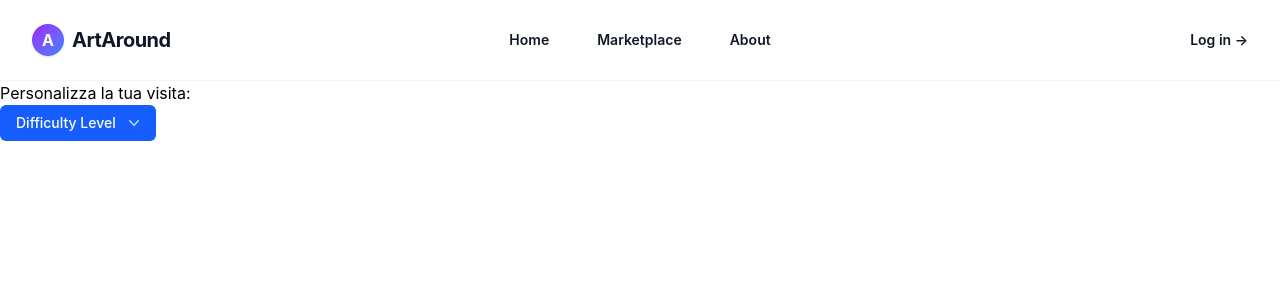
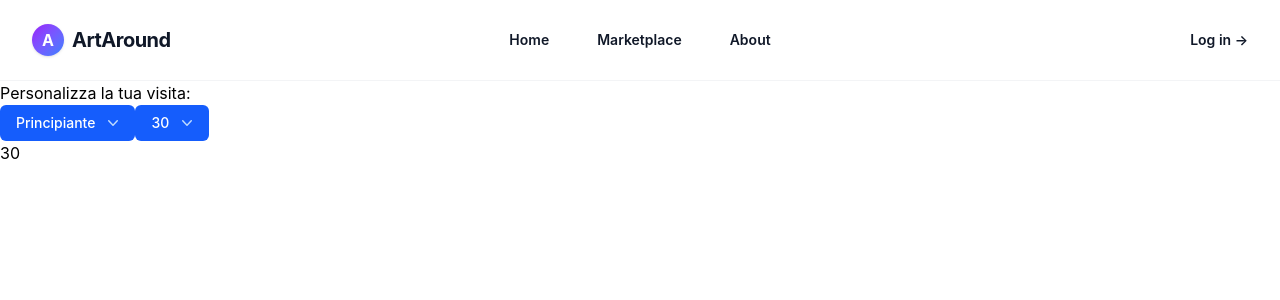
Before and after one commit to Tostapane/ArtAround, a Vue app in the folder navigator/: page / in a window 1280 px wide. Shown: the top 300 px of the page. Built offline with nearby package versions, Linux system fonts and the light colour scheme.

Commit message:
selection component

```diff
--- a/navigator/src/App.vue
+++ b/navigator/src/App.vue
@@ -1,12 +1,12 @@
 <script setup lang="ts">
-import DropDownMenu from './components/DropDownMenu.vue'
 import Header from './components/Header.vue'
+import Selector from './components/selection/Selector.vue';
+
 </script>
 
 <template>
   <Header />
-  <h2>Personalizza la tua visita:</h2>
-  <DropDownMenu />
+  <Selector />
   <main class="p-8">
   </main>
 </template>
--- a/navigator/src/components/DropDownMenu.vue
+++ b/navigator/src/components/selection/DropDownMenu.vue
@@ -1,12 +1,19 @@
 <script setup lang="ts">
-import { Menu, MenuButton, MenuItems, MenuItem } from '@headlessui/vue'
+  import { Menu, MenuButton, MenuItems, MenuItem } from '@headlessui/vue'
+  defineProps<{
+    label: string | number;
+    items: string[] | number[];
+  }>();
+  const emit = defineEmits<{
+    selected: [value: string | number];
+  }>()
 </script>
 
 <template>
   <Menu as="div" class="relative inline-block text-left">
     <div>
       <MenuButton class="menu-btn">
-        Difficulty Level
+        {{ label }}
         <svg class="ml-2 -mr-1 h-5 w-5 text-blue-200 hover:text-blue-100" viewBox="0 0 20 20" fill="currentColor" aria-hidden="true">
           <path fill-rule="evenodd" d="M5.23 7.21a.75.75 0 011.06.02L10 11.168l3.71-3.938a.75.75 0 111.08 1.04l-4.25 4.5a.75.75 0 01-1.08 0l-4.25-4.5a.75.75 0 01.02-1.06z" clip-rule="evenodd" />
         </svg>
@@ -23,19 +30,11 @@ import { Menu, MenuButton, MenuItems, MenuItem } from '@headlessui/vue'
     >
       <MenuItems class="absolute left-0 z-10 mt-2 w-56 origin-top-left divide-y divide-gray-100 rounded-md bg-white shadow-lg ring-1 ring-black/5 focus:outline-none">
         <div class="px-1 py-1">
-          <MenuItem v-slot="{ active }">
-            <button :class="[active ? 'bg-blue-500 text-white' : 'text-gray-900', 'group flex w-full items-center rounded-md px-2 py-2 text-sm']">
-              Beginner
-            </button>
-          </MenuItem>
-          <MenuItem v-slot="{ active }">
-            <button :class="[active ? 'bg-blue-500 text-white' : 'text-gray-900', 'group flex w-full items-center rounded-md px-2 py-2 text-sm']">
-              Intermediate
-            </button>
-          </MenuItem>
-          <MenuItem v-slot="{ active }">
-            <button :class="[active ? 'bg-blue-500 text-white' : 'text-gray-900', 'group flex w-full items-center rounded-md px-2 py-2 text-sm']">
-              Advanced
+          <MenuItem v-for="item in items" :key="item" v-slot="{ active }">
+            <button
+            @click="emit('selected', item)"
+            :class="[active ? 'bg-blue-500 text-white' : 'text-gray-900', 'group flex w-full items-center rounded-md px-2 py-2 text-sm']">
+              {{ item }}
             </button>
           </MenuItem>
         </div>
@@ -45,7 +44,7 @@ import { Menu, MenuButton, MenuItems, MenuItem } from '@headlessui/vue'
 </template>
 
 <style scoped>
-@reference "../assets/main.css";
+@reference "../../assets/main.css";
 
 .menu-btn {
   @apply inline-flex w-full justify-center rounded-md bg-blue-600 px-4 py-2 text-sm font-medium text-white hover:bg-blue-700 focus:outline-none focus-visible:ring-2 focus-visible:ring-white/75;
--- /dev/null
+++ b/navigator/src/components/selection/Selector.vue
@@ -0,0 +1,29 @@
+<script setup lang="ts">
+    import { ref } from 'vue'
+    import DropDownMenu from './DropDownMenu.vue';
+    let levels: string[] = ['Principiante', 'Intermedio', 'Esperto']
+    let lenght: number[] = [15, 30, 45, 60]
+
+    interface State {
+    level: string;
+    duration: number;
+    }
+    const filters = ref<State>({ level: 'Principiante', duration: 30})
+
+    function processChoice<K extends keyof State>(key: K, value: State[K]) {
+        filters.value[key] = value
+    }
+</script>
+
+<template>
+    <h2>Personalizza la tua visita:</h2>
+    <DropDownMenu
+    :label="filters.level"
+    :items="levels"
+    @selected="(val: string | number) => processChoice('level', val as string)" />
+    <DropDownMenu
+    :label="filters.duration"
+    :items="lenght"
+    @selected="(val: string | number) => processChoice('duration', val as number)"/>
+    <p> {{ filters.duration }}</p>
+</template>
```
